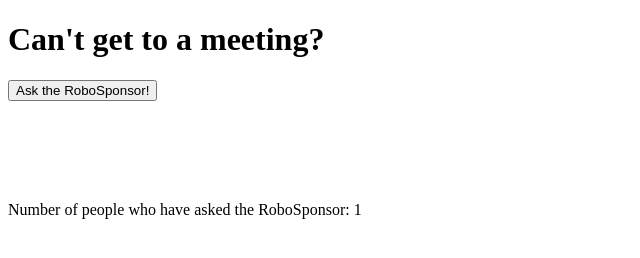
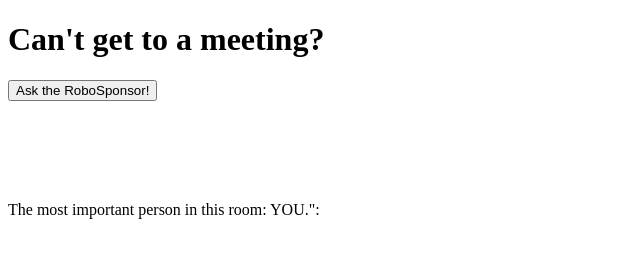
Before and after one commit to Mshawver8/Mshawver8.github.io, a plain HTML site: page index.html in a window 1280 px wide. Shown: the full height of the page, 0-640 px from the left. Drawn offline with Linux system fonts and the light colour scheme.

Commit message:
Update index.html
Removed page counter because it was wrong

```diff
--- a/index.html
+++ b/index.html
@@ -17,7 +17,7 @@
     <p id="answer"></p>
     <script src="script.js"></script>
 <footer>
-    <p>Number of people who have asked the RoboSponsor: <span id="visitCount"></span></p>
+    <p>The most important person in this room: YOU.":</p>
 </footer>
 </body>
 </html>
```
